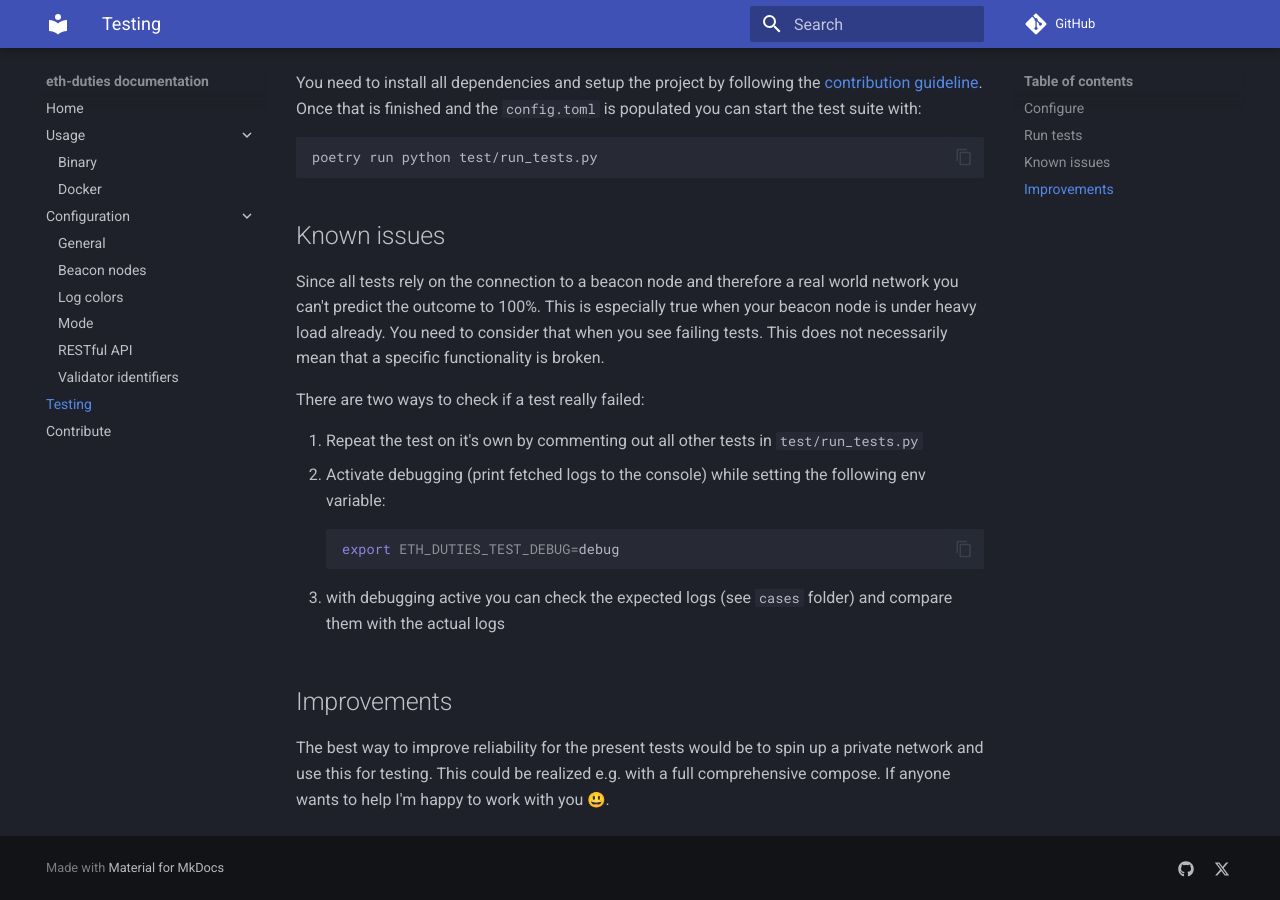
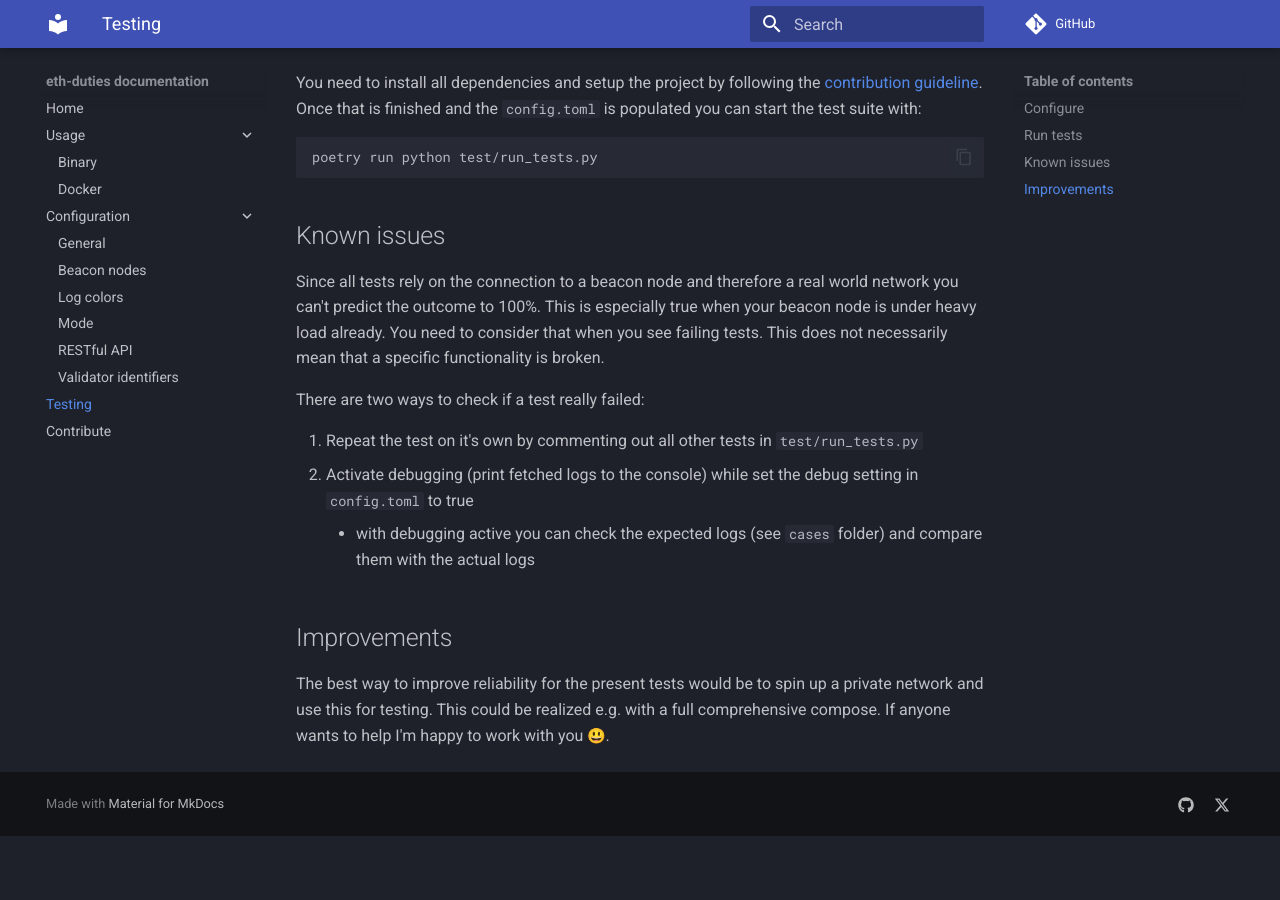
Before and after one commit to TobiWo/eth-duties, an MkDocs documentation site: the page built from docs/test.md, in a window 1280 px wide and 900 px high, scrolled down 808 px. Built offline with MkDocs 1.6.1 and Material for MkDocs 9.7.7, drawn with Linux system fonts in a browser that asks for light colours; emoji names are drawn with the system emoji font; comment, search, counter and statistics services are not loaded; after the commit the page ends 1644 px from its top, so only the background shows below that.

Commit message:
docs(tests): Update test documentation

````diff
--- a/docs/test.md
+++ b/docs/test.md
@@ -28,13 +28,8 @@
 There are two ways to check if a test really failed:
 
 1. Repeat the test on it's own by commenting out all other tests in `test/run_tests.py`
-1. Activate debugging (print fetched logs to the console) while setting the following env variable:
-
-    ```bash
-    export ETH_DUTIES_TEST_DEBUG=debug
-    ```
-
-  - with debugging active you can check the expected logs (see `cases` folder) and compare them with the actual logs
+1. Activate debugging (print fetched logs to the console) while set the debug setting in `config.toml` to true
+    - with debugging active you can check the expected logs (see `cases` folder) and compare them with the actual logs
 
 ## Improvements
 
````
